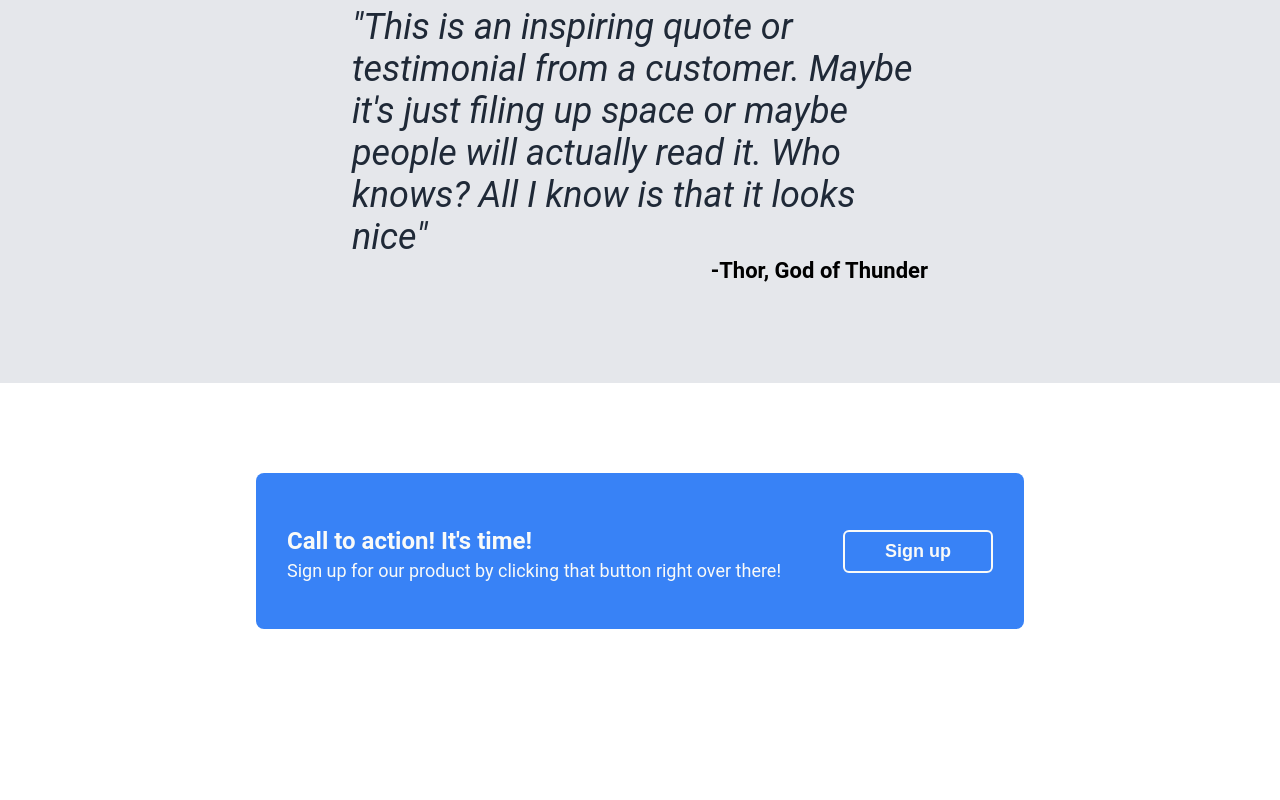
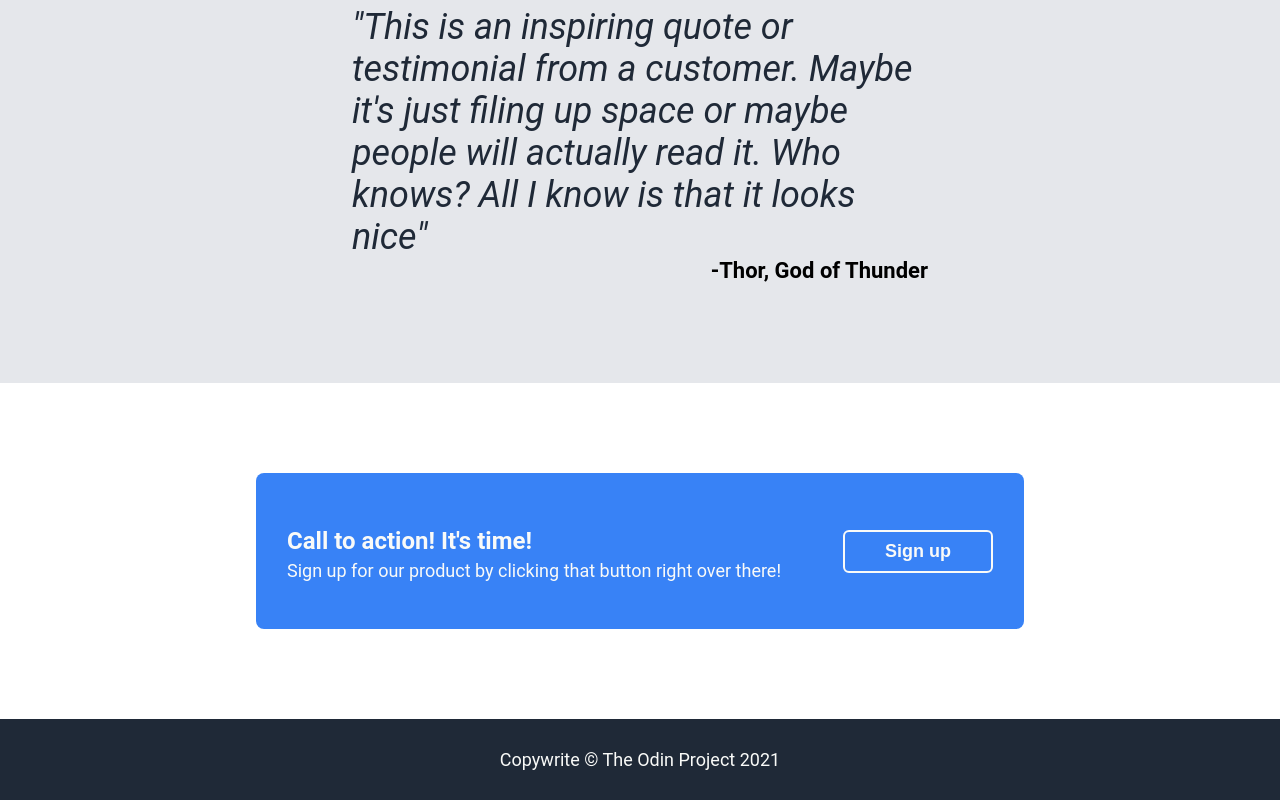
Before and after one commit to vinnyWebDev/odin-css-asignment, a plain HTML site: page index.html in a window 1280 px wide. Shown: the part 1114-1914 px from the top of the page. Before the commit the page ends 1833 px from the top, so only its background shows below. Drawn offline with Linux system fonts and the light colour scheme.

Commit message:
All sections complete

```diff
--- a/index.html
+++ b/index.html
@@ -74,6 +74,9 @@
             </div>
         </div>
     </div>
+    <div class="footer">
+        <div>Copywrite  &copy; The Odin Project 2021</div>
+    </div>
 </body>
 
 </html>
--- a/style.css
+++ b/style.css
@@ -187,3 +187,13 @@ body {
     border-radius: 6px;
     padding: 9px 40px 9px 40px;
 }
+
+.footer{
+    background-color: #1F2937;
+    color: #f9faf8;
+    display: flex;
+    justify-content: center;
+    align-items: center;
+    padding: 30px 0px 30px 0px;
+    font-size: 18px;
+}
```
